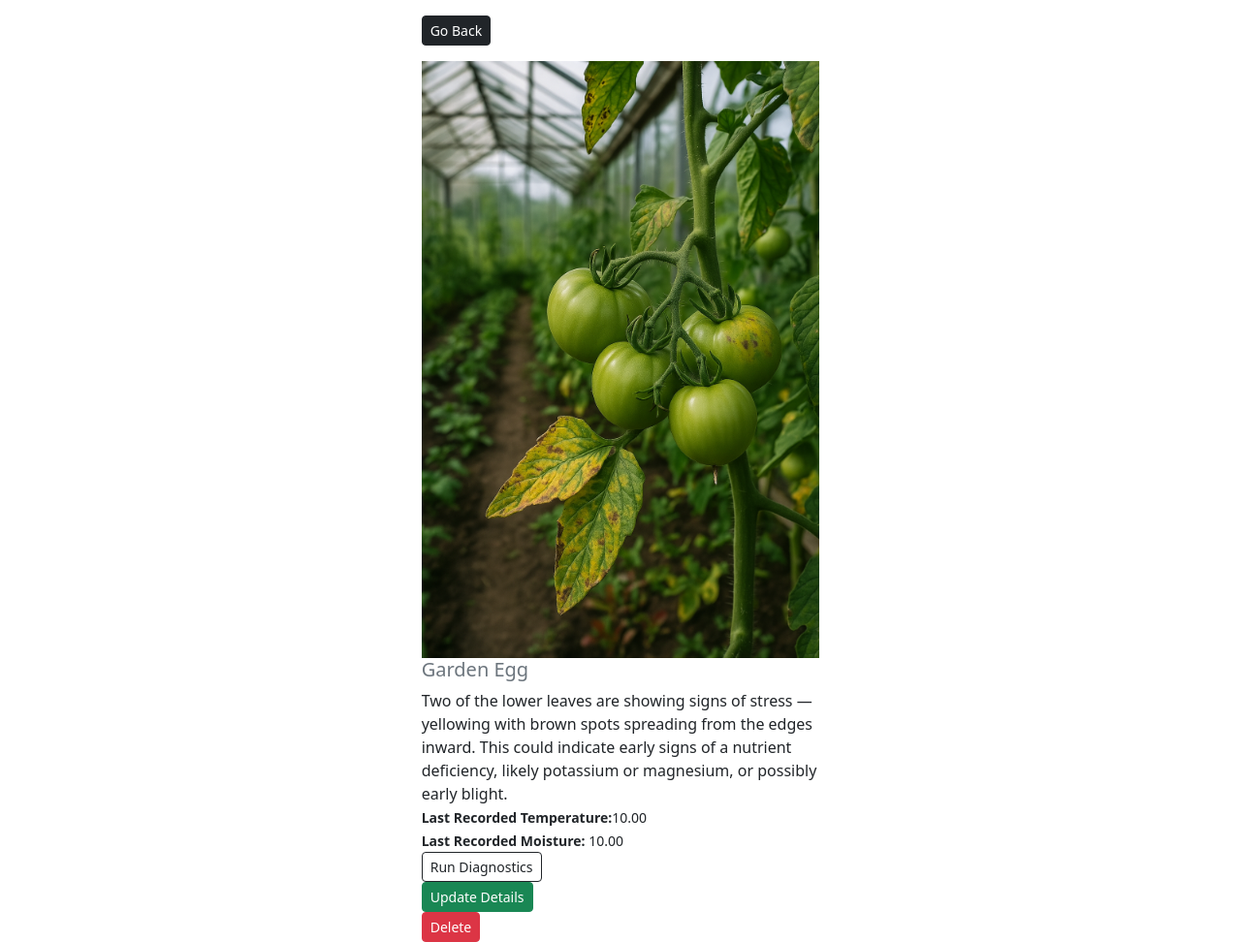
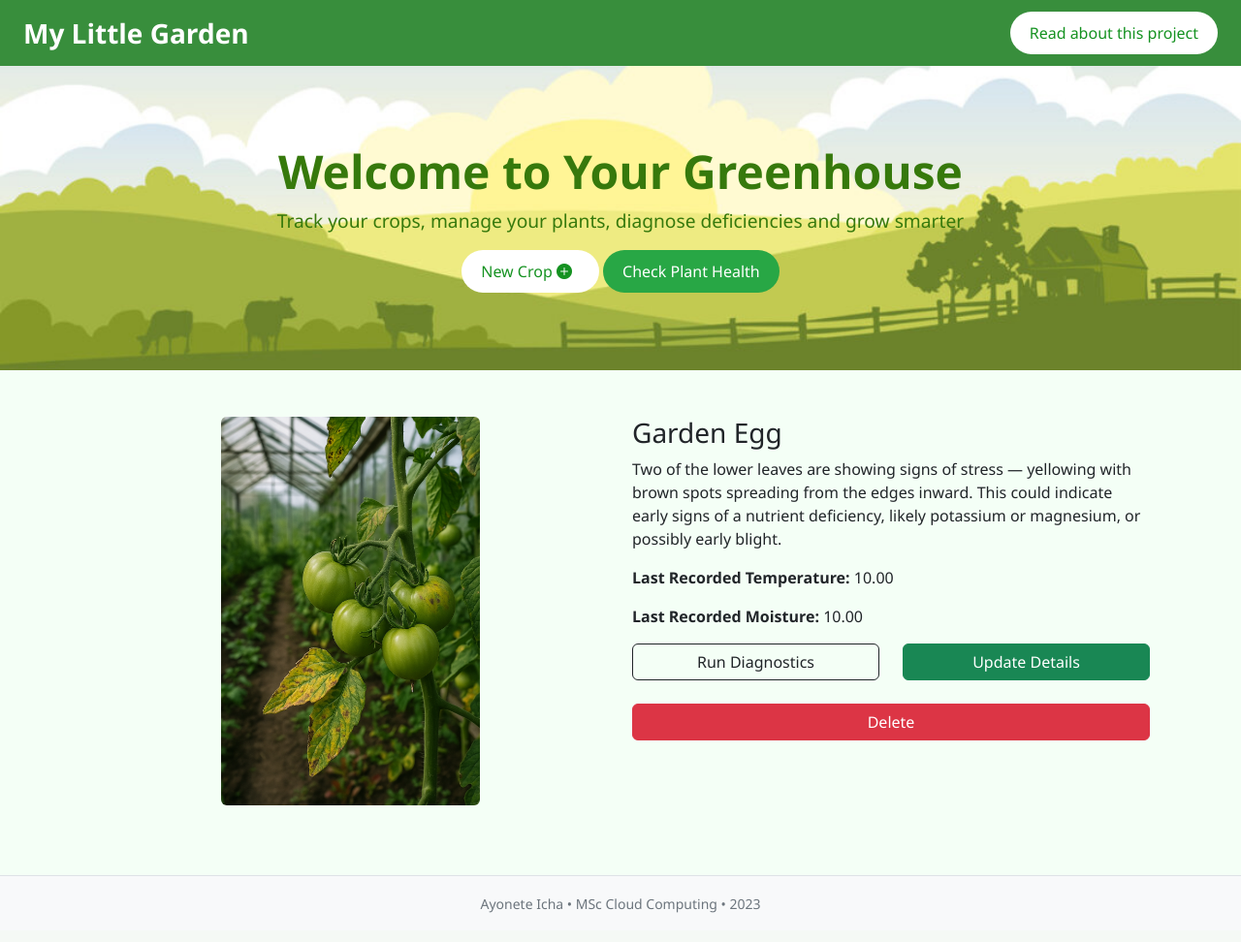
Before and after one commit to Ayonete/greenhouse, a Django app: page /greenhouse/crop-detail/5/ in a window 1280 px wide. Shown: the whole page at 97% size. After the commit the page ends 942 px from the top, so only its background shows below. Run offline with Django 5.2, Linux system fonts and the light colour scheme; data comes from the database, SQL or seed files in the repository.

Commit message:
UI updates

```diff
--- a/crops/templates/crops/base.html
+++ b/crops/templates/crops/base.html
@@ -1,16 +1,93 @@
+{% load static %}
+
 <!DOCTYPE html>
 <html lang="en">
 <head>
     <meta charset="UTF-8">
-    <meta http-equiv="X-UA-Compatible" content="IE=edge">
     <meta name="viewport" content="width=device-width, initial-scale=1.0">
-    <title>My Little Greenhouse</title>
-    <!-- CSS only -->
+    <title>{% block title %}My Little Greenhouse{% endblock %}</title>
     <link href="https://cdn.jsdelivr.net/npm/bootstrap@5.2.0/dist/css/bootstrap.min.css" rel="stylesheet">
+    <link href="https://cdn.jsdelivr.net/npm/bootstrap-icons@1.10.5/font/bootstrap-icons.css" rel="stylesheet">
+    <link href="{% static 'css/style.css' %}" rel="stylesheet">
+    <style>
+        body {
+            font-family: 'Segoe UI', sans-serif;
+            background-color: #f4fff6;
+        }
+
+        .navbar-custom {
+            background-color: #388e3c;
+        }
+
+        .navbar-custom a {
+            color: white;
+            font-weight: 500;
+        }
+
+        .navbar-custom a:hover {
+            color: #dcedc8;
+        }
+
+        .hero {
+            background-image: url("{% static 'images/heroImage.jpg' %}");
+            background-size: cover;
+            background-position: center;
+            padding: 80px 20px;
+            color: rgb(54, 121, 12);
+            text-align: center;
+        }
+
+        .hero h1 {
+            font-size: 3rem;
+            font-weight: bold;
+        }
+
+        .hero p {
+            font-size: 1.2rem;
+        }
+    </style>
 </head>
 <body>
+
+<!-- Navbar -->
+<nav class="navbar navbar-expand-lg navbar-custom px-4">
+    <a class="navbar-brand text-white fw-bold fs-3" href="{% url 'home' %}"> My Little Garden</a>
+    <div class="collapse navbar-collapse">
+        <ul class="navbar-nav ms-auto">
+            <li class="nav-item"><a class="nav-link"
+                style="background-color: #ffffff; color: rgb(21, 146, 33); padding: 10px 20px; border-radius: 999px; text-decoration: none; display: inline-block;"
+                 href="https://selective-pancreas-326.notion.site/Monitoring-Greenhouse-Conditions-with-AWS-1bc6f07c8dbc80e0ade2e119a17650c8">Read about this project</a></li>
+
+        </ul>
+    </div>
+</nav>
+
+<!-- Hero Section -->
+<div class="hero">
+    <h1>Welcome to Your Greenhouse</h1>
+    <p>Track your crops, manage your plants, diagnose deficiencies and grow smarter</p>
+    <a
+    style="background-color: #ffffff; color: rgb(21, 146, 33);; padding: 10px 20px; border-radius: 999px; text-decoration: none; display: inline-block;"
+    class="nav-link"
+    href="{% url 'add-crop' %}">
+
+    New Crop <i class="bi bi-plus-circle-fill me-2"></i>
+    </a>
+
+    <a style="background-color: #28a745; color: white; padding: 10px 20px; border-radius: 999px; text-decoration: none; display: inline-block;"
+    class="nav-link" href="{% url 'diagnostics' %}">Check Plant Health</a>
+</div>
+
+<!-- Main content -->
+<div class="container mt-4">
     {% block content %}
+    {% endblock %}
+</div>
+<!-- Footer -->
+<footer class="bg-light text-center text-muted py-3 mt-5 border-top">
+    <small>Ayonete Icha • MSc Cloud Computing • 2023</small>
+</footer>
 
-    {% endblock %}
+
 </body>
 </html>
--- a/crops/templates/crops/crop-detail.html
+++ b/crops/templates/crops/crop-detail.html
@@ -1,24 +1,42 @@
 {% extends 'crops/base.html' %}
-
 {% load static %}
 
 {% block content %}
-    <div class="row justify-content-center">
-        <div class="col-md-4">
-            <div class="">
-                <a href="{% url 'home' %}" class="my-3 btn btn-dark btn-sm">Go Back</a>
+<div class="container mt-5">
+    <div class="row">
+        <!-- Left column: image -->
+        <div class="col-md-6 text-center mb-4">
+            <img src="{{ crop.image.url }}" class="img-fluid rounded" alt="{{ crop.name }}" width = 50%>
+        </div>
+
+        <!-- Right column: details -->
+        <div class="col-md-6">
+            <h3>{{ crop.name }}</h3>
+            <p>{{ crop.description }}</p>
+
+            <p><strong>Last Recorded Temperature:</strong> {{ crop.temperature }}</p>
+            <p><strong>Last Recorded Moisture:</strong> {{ crop.moisture }}</p>
+
+            <!-- Row of buttons -->
+            <div class="row mb-3">
+                <div class="col-md-6 mb-2">
+                    <a href="{% url 'diagnostics' %}" class="btn btn-outline-dark w-100">Run Diagnostics</a>
+                </div>
+                <div class="col-md-6 mb-2">
+                    <a href="{% url 'edit-crop' crop.id %}" class="btn btn-success w-100">Update Details</a>
+                </div>
             </div>
-            <div style="height: 90vh">
-                <img class="img-fluid text-center" style="max-width: 100%; max-height: 100%" src="{{ crop.image.url }}" alt="image gone">
-                <h5 class="text-muted"> {{ crop.name }} </h5>
-                <quote>{{ crop.description }}</quote><br>
-                <small><b>Last Recorded Temperature:</b>{{crop.temperature}}</small><br>
-                <small><b>Last Recorded Moisture:</b> {{ crop.moisture }}</small><br>
-                <a href="{% url 'diagnostics' %}" class="btn btn-outline-dark btn-sm">Run Diagnostics</a><br>
-                <a href="{% url 'edit-crop' crop.id %}" class="btn btn-success btn-sm">Update Details</a><br>
-                <a href="{% url 'delete-crop' crop.id %}" class="btn btn-danger btn-sm">Delete</a><br>
 
+            <!-- Delete button on its own row -->
+            <div class="row">
+                <div class="col-md-12">
+                    <form action="{% url 'delete-crop' crop.id %}" method="post">
+                        {% csrf_token %}
+                        <button type="submit" class="btn btn-danger w-100">Delete</button>
+                    </form>
+                </div>
             </div>
         </div>
     </div>
+</div>
 {% endblock %}
```
Also changed, not shown: crops/templates/crops/home.html (+10 -54 lines), static/images/heroimage.jpg (added).
